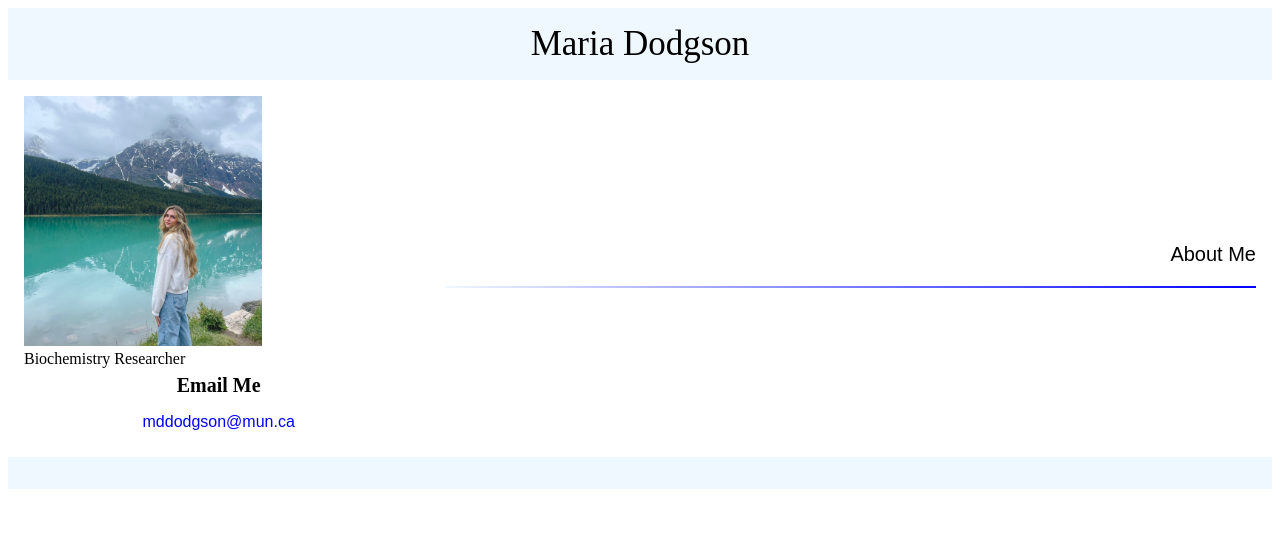
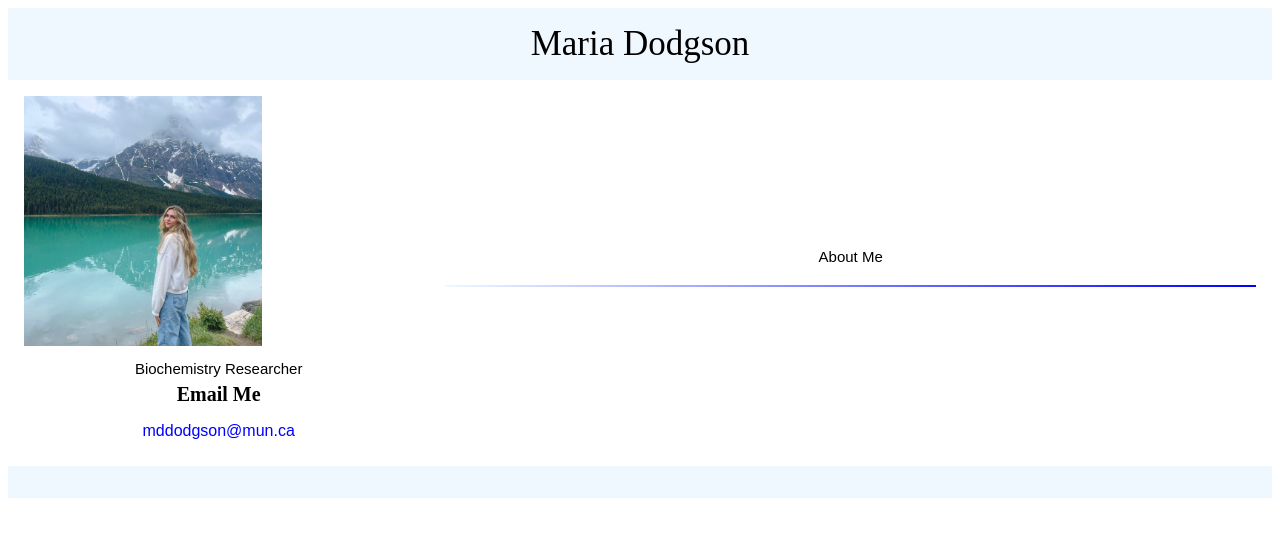
Before and after one commit to miadodgson/Portfolio-ReactJS, a React (Create React App) app: page / in a window 1280 px wide. Shown: the top 536 px of the page. Built offline with nearby package versions, Linux system fonts and the light colour scheme.

Commit message:
Added title file

```diff
--- a/src/AboutMe.css
+++ /dev/null
@@ -1,9 +0,0 @@
-.about-me {
-	font-size:20px;
-	font-family: sans-serif;
-	font-weight: 100;
-	text-align: right;
-	border-bottom: 5px black;
-
-
-}
--- a/src/AboutMe.js
+++ b/src/AboutMe.js
@@ -1,5 +1,5 @@
 import React from 'react'
-import './AboutMe.css'
+import './App.css'
 
 
 const AboutMe = ({style}
@@ -7,7 +7,7 @@ const AboutMe = ({style}
 
 return (
 	<div>
-		<h1 className="about-me" style={style}> About Me
+		<h1 className="title" style={style}> About Me
 		</h1>
 	</div>
 	)
--- a/src/App.css
+++ b/src/App.css
@@ -4,6 +4,22 @@
 
 .App-header {
     background-color: #282c34
+}
+
+.title {
+	font-size:15px;
+	font-family: sans-serif;
+	font-weight: 100;
+	text-align: center;
+	border-bottom: 5px black;
+}
+
+.about-me {
+	font-size:20px;
+	font-family: sans-serif;
+	font-weight: 100;
+	text-align: right;
+	border-bottom: 5px black;
 }
 
 /* table container */
--- a/src/LandingPage.js
+++ b/src/LandingPage.js
@@ -1,6 +1,6 @@
 import React from 'react'
-import ReactDOM from 'react-dom'
 import Image from './Image.js'
+import Title from './Title.js'
 import CustomButton from './CustomButton'
 import AboutMe from './AboutMe'
 import './Line.css'
@@ -20,7 +20,7 @@ const LandingPage = () => {
           <tr>
             <td className="left-sidebar">
               <Image />
-              Biochemistry Researcher
+			  <Title />
               <h1 style={{ display: 'flex', justifyContent: 'center', fontSize: '20px', alignItems: 'center', height: '1vh' }}>
                 Email Me
               </h1>
--- /dev/null
+++ b/src/Title.js
@@ -0,0 +1,16 @@
+import React from 'react'
+import './App.css'
+
+
+const Title = ({style}
+	)=> {
+
+return (
+	<div>
+		<h1 className="title" style={style}> Biochemistry Researcher
+		</h1>
+	</div>
+	)
+}
+
+export default Title
```
